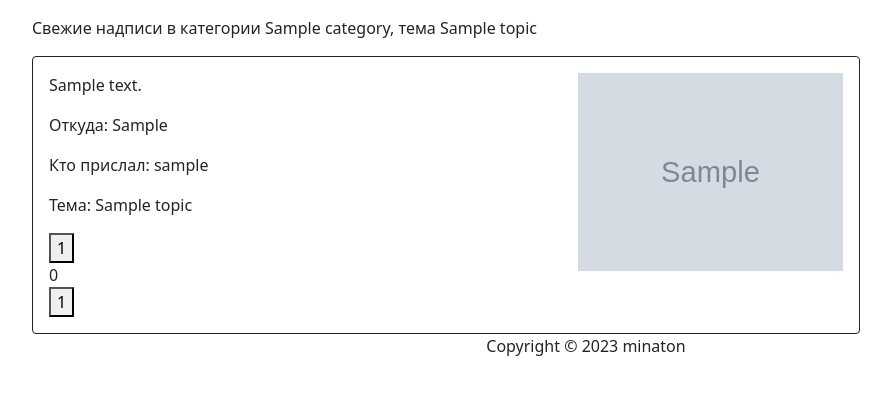
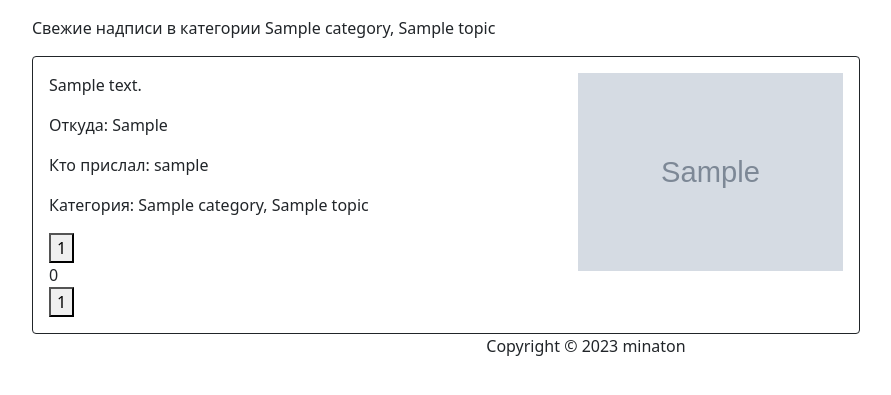
Before and after one commit to minaton-ru/django-catalog-votes, a Django app: a page that uses catalog/templates/catalog/topic.html in a window 1280 px wide. Shown: the part 186-581 px from the top of the page, without its empty margins (54-945 px from the left). Run offline with Django 4.2, Linux system fonts and the light colour scheme; tables that the repository leaves empty hold one stand-in row (values such as "Sample post"); grey boxes marked "Sample" are stand-in pictures; one stand-in notice (Sample message) is shown.

Commit message:
str method update for Topic

```diff
--- a/catalog/forms.py
+++ b/catalog/forms.py
@@ -12,7 +12,7 @@ class NewPostForm(ModelForm):
             "text": "Надпись",
             "fromplace": "Откуда (источник)",
             "image": "Картинка",
-            "topic": "Выберите тему",
+            "topic": "Выберите категорию",
         }
         widgets = {
             "image": FileInput(),
--- a/catalog/models.py
+++ b/catalog/models.py
@@ -31,7 +31,7 @@ class Topic(models.Model):
         verbose_name_plural = 'Темы'
 
     def __str__(self):
-        return self.name
+        return f"{self.category}, {self.name}"
 
 
 class Post(models.Model):
--- a/catalog/templates/catalog/category.html
+++ b/catalog/templates/catalog/category.html
@@ -16,7 +16,7 @@
     <p class="card-text">{{ post.text }}</p>
     <p class="card-text">Откуда: {{ post.fromplace }}</p>
     <p class="card-text">Кто прислал: {{ post.author.user.username|default:"аноним" }}</p>
-    <p class="card-text">Тема: {{ post.topic }}</p>
+    <p class="card-text">Категория: {{ post.topic }}</p>
     <form action="{% url 'post_upvoting' post.id %}" method="POST">
       {% csrf_token %}
       <button type="submit" name="upvoting" value="{{ post.id }}">
--- a/catalog/templates/catalog/index.html
+++ b/catalog/templates/catalog/index.html
@@ -15,7 +15,7 @@
     <p class="card-text">{{ post.text }}</p>
     <p class="card-text">Откуда: {{ post.fromplace }}</p>
     <p class="card-text">Кто прислал: {{ post.author.user.username|default:"аноним" }}</p>
-    <p class="card-text">Тема: {{ post.topic }}</p>
+    <p class="card-text">Категория: {{ post.topic }}</p>
     <form action="{% url 'post_upvoting' post.id %}" method="POST">
       {% csrf_token %}
       <button type="submit" name="upvoting" value="{{ post.id }}">
--- a/catalog/templates/catalog/topic.html
+++ b/catalog/templates/catalog/topic.html
@@ -3,7 +3,7 @@
 {% block title %} {{ topic }} - {{ category }} - {{ block.super }} {% endblock %}
 {% block content %}
 
-<p>Свежие надписи в категории {{ category }}, тема {{ topic }}</p>
+<p>Свежие надписи в категории {{ topic }}</p>
 {% for post in posts %}
 <div class="card bg-transparent border-dark clearfix">
   <div class="card-body">
@@ -16,7 +16,7 @@
     <p class="card-text">{{ post.text }}</p>
     <p class="card-text">Откуда: {{ post.fromplace }}</p>
     <p class="card-text">Кто прислал: {{ post.author.user.username|default:"аноним" }}</p>
-    <p class="card-text">Тема: {{ post.topic }}</p>
+    <p class="card-text">Категория: {{ post.topic }}</p>
     <form action="{% url 'post_upvoting' post.id %}" method="POST">
       {% csrf_token %}
       <button type="submit" name="upvoting" value="{{ post.id }}">
--- a/users/templates/users/profile.html
+++ b/users/templates/users/profile.html
@@ -22,7 +22,7 @@
         {% endif %}
         <p class="card-text">{{ post.text }}</p>
         <p class="card-text">Откуда: {{ post.fromplace }}</p>
-        <p class="card-text">Тема: {{ post.topic }}</p>
+        <p class="card-text">Категория: {{ post.topic }}</p>
         <form action="{% url 'post_upvoting' post.id %}" method="POST">
           {% csrf_token %}
           <button type="submit" name="upvoting" value="{{ post.id }}">
```
